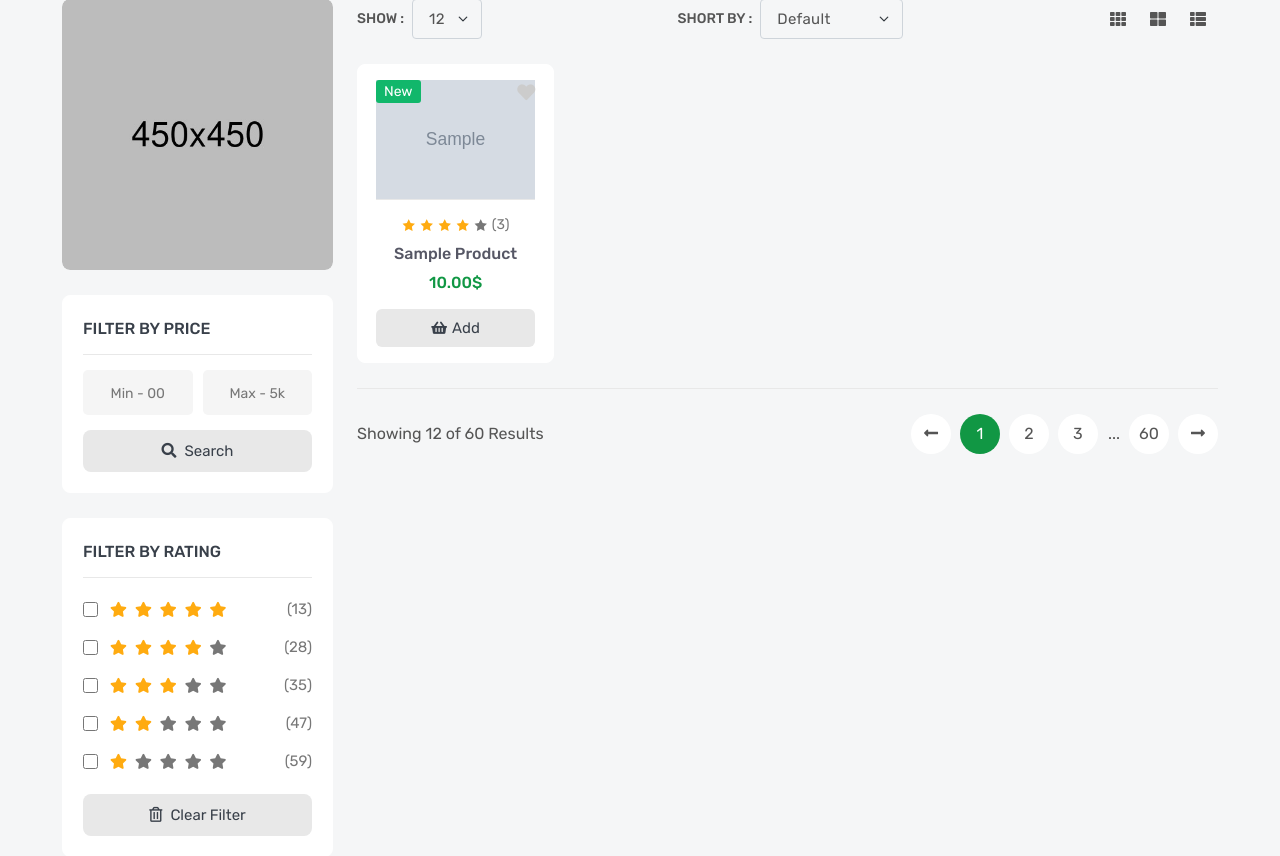
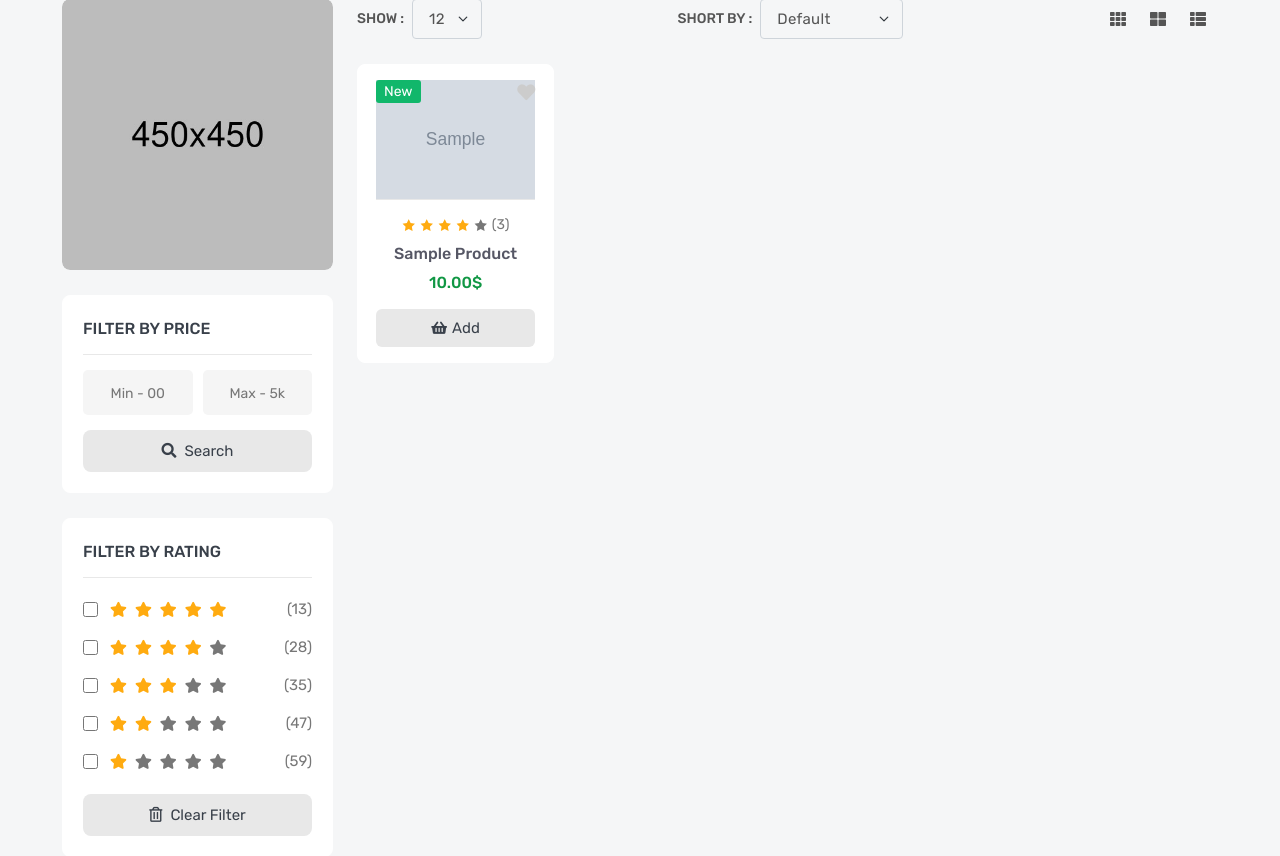
Before and after one commit to mohammdhawa/Amazon-Clone-Using-Django, a Django app: page / in a window 1280 px wide. Shown: the part 589-1445 px from the top of the page. Run offline with Django 5.2, Linux system fonts and the light colour scheme; tables that the repository leaves empty hold one stand-in row (values such as "Sample post"); grey boxes marked "Sample" are stand-in pictures; some libraries are stand-ins or nearby versions.

Commit message:
add product pagination

```diff
--- a/products/templates/products/product_list.html
+++ b/products/templates/products/product_list.html
@@ -406,30 +406,42 @@
                             </div>
                             {% endfor %}
                         </div>
+                        {% if is_paginated %}
                         <div class="row">
                             <div class="col-lg-12">
                                 <div class="bottom-paginate">
                                     <p class="page-info">Showing 12 of 60 Results</p>
                                     <ul class="pagination">
+
+                                        {% if page_obj.has_previous %}
                                         <li class="page-item">
-                                            <a class="page-link" href="#">
+                                            <a class="page-link" href="?page={{ page_obj.previous_page_number }}">
                                                 <i class="fas fa-long-arrow-alt-left"></i>
                                             </a>
                                         </li>
-                                        <li class="page-item"><a class="page-link active" href="#">1</a></li>
-                                        <li class="page-item"><a class="page-link" href="#">2</a></li>
-                                        <li class="page-item"><a class="page-link" href="#">3</a></li>
-                                        <li class="page-item">...</li>
-                                        <li class="page-item"><a class="page-link" href="#">60</a></li>
-                                        <li class="page-item">
-                                            <a class="page-link" href="#">
+                                        {% endif %}
+
+                                        {% for i in paginator.page_range %}
+                                            {% if page_obj.number == i %}
+                                                <li class="page-item"><a class="page-link active" href="#">1</a></li>
+                                            {% else %}
+                                                <li class="page-item"><a class="page-link" href="?page={{ i }}">{{ i }}</a></li>
+                                            {% endif %}
+                                        {% endfor %}
+
+                                        {% if page_obj.has_next %}
+                                            <li class="page-item">
+                                            <a class="page-link" href="?page={{ page_obj.next_page_number }}">
                                                 <i class="fas fa-long-arrow-alt-right"></i>
                                             </a>
                                         </li>
+                                        {% endif %}
+
                                     </ul>
                                 </div>
                             </div>
                         </div>
+                        {% endif %}
                     </div>
                 </div>
             </div>
--- a/products/views.py
+++ b/products/views.py
@@ -8,6 +8,7 @@ from django.views.generic import (ListView, DetailView)
 
 class ProductListView(ListView):
     model = Product
+    paginate_by = 48
 
 
 class ProductDetailView(DetailView):
@@ -23,6 +24,7 @@ class ProductDetailView(DetailView):
 
 class BrandListView(ListView):
     model = Brand
+    paginate_by = 50
 
 
 # class BrandDetailView(DetailView):
@@ -36,6 +38,7 @@ class BrandListView(ListView):
 class BrandDetailView(ListView):
     model = Product
     template_name = 'products/brand_detail.html'
+    paginate_by = 48
 
     def get_queryset(self):
         brand = Brand.objects.get(slug=self.kwargs['slug'])
```
